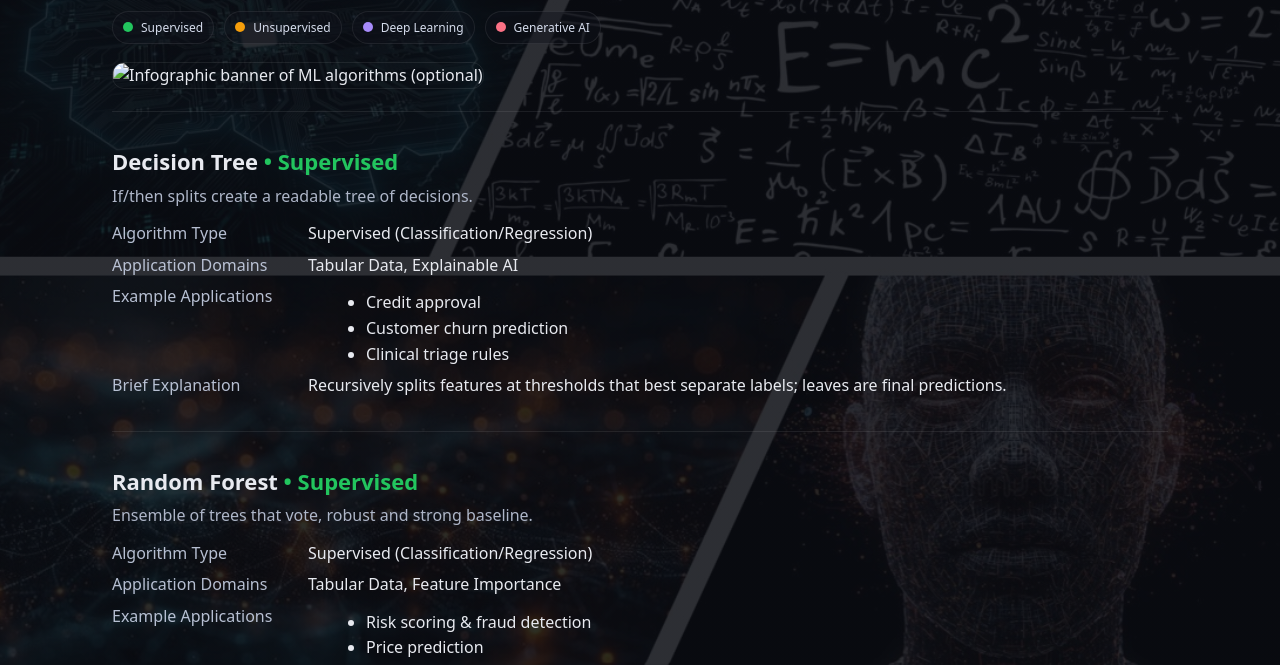
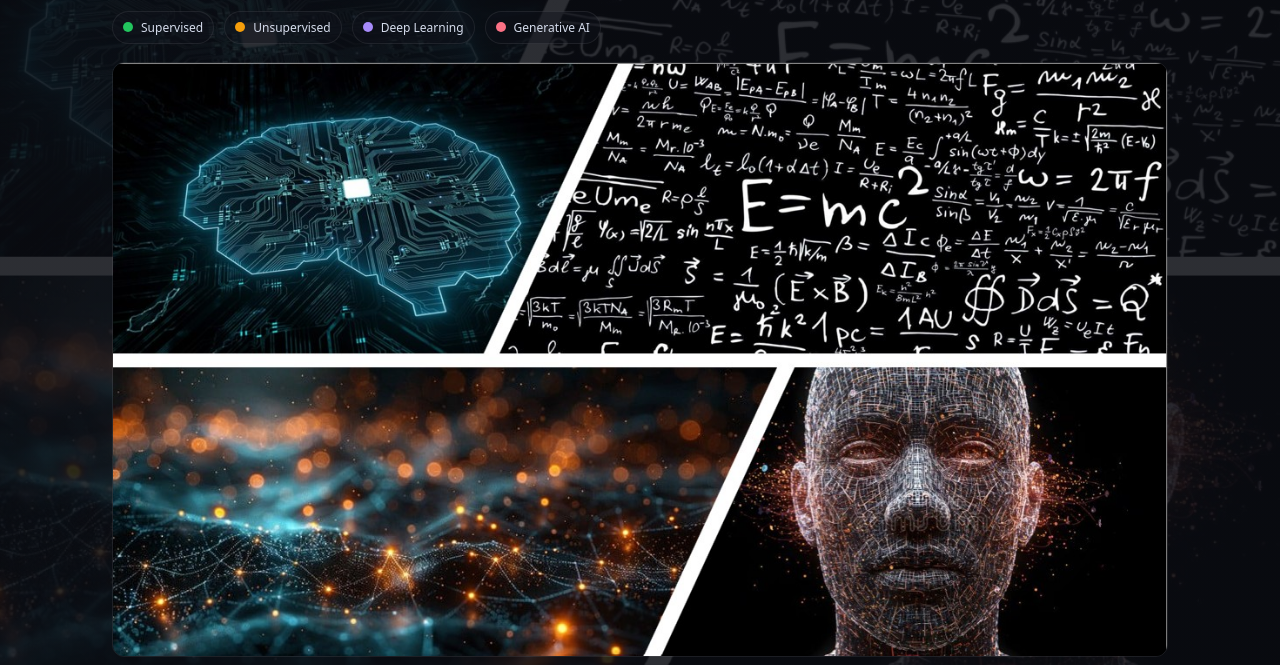
Before and after one commit to AneesahFA/ModelDevelopment_Workshop_1, a plain HTML site: page index.html in a window 1280 px wide. Shown: the part 135-800 px from the top of the page. Drawn offline with Linux system fonts and the light colour scheme.

Commit message:
Update index.html

```diff
--- a/index.html
+++ b/index.html
@@ -60,7 +60,7 @@
 
     <!-- Optional infographic banner (remove if not needed) -->
     <div class="hero">
-      <img src="/assets/ml_infographic.png" alt="Infographic banner of ML algorithms (optional)">
+      <img src="/assets/ml-bg.jpg" alt="Infographic banner of ML algorithms">
     </div>
 
     <div class="hr"></div>
```
